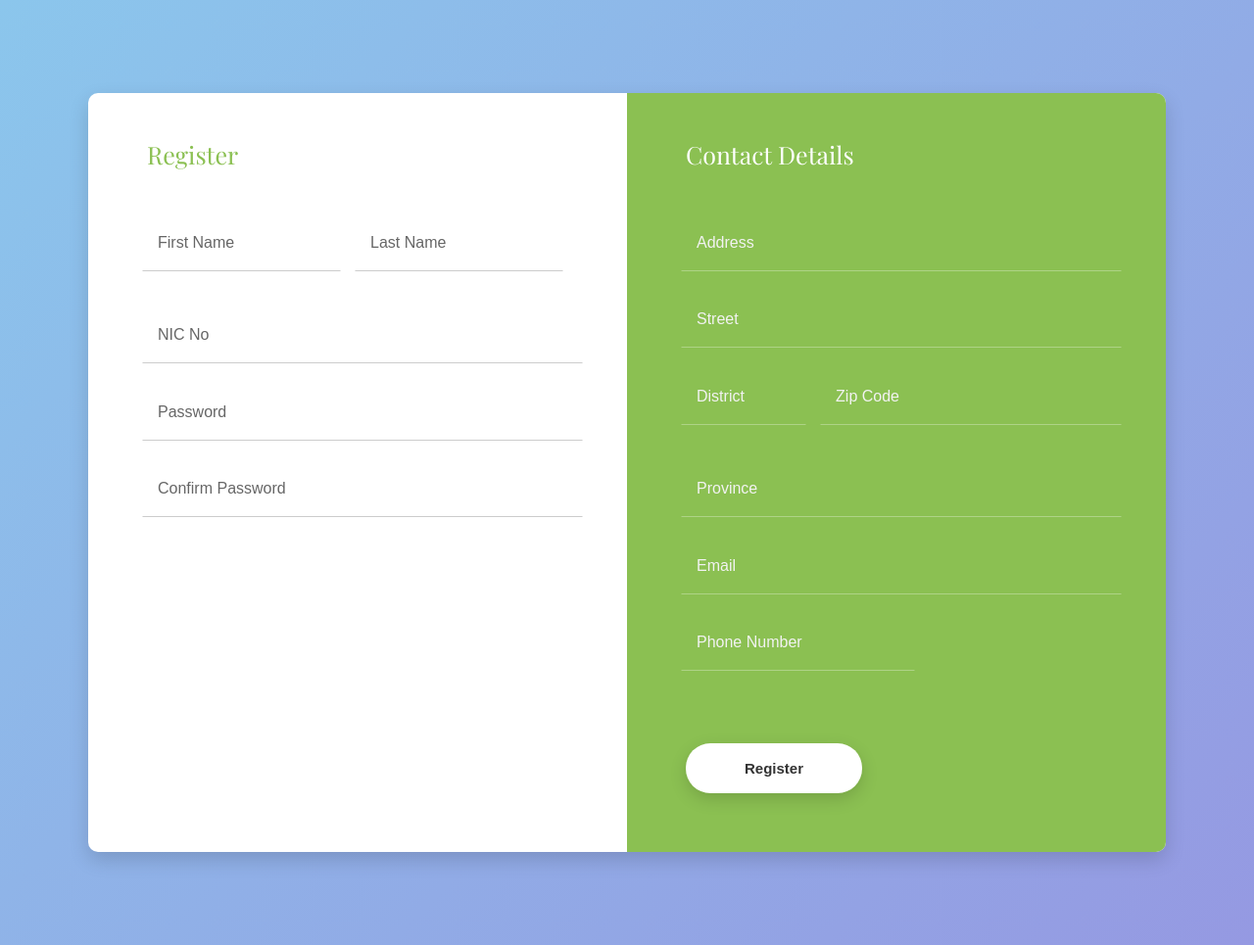
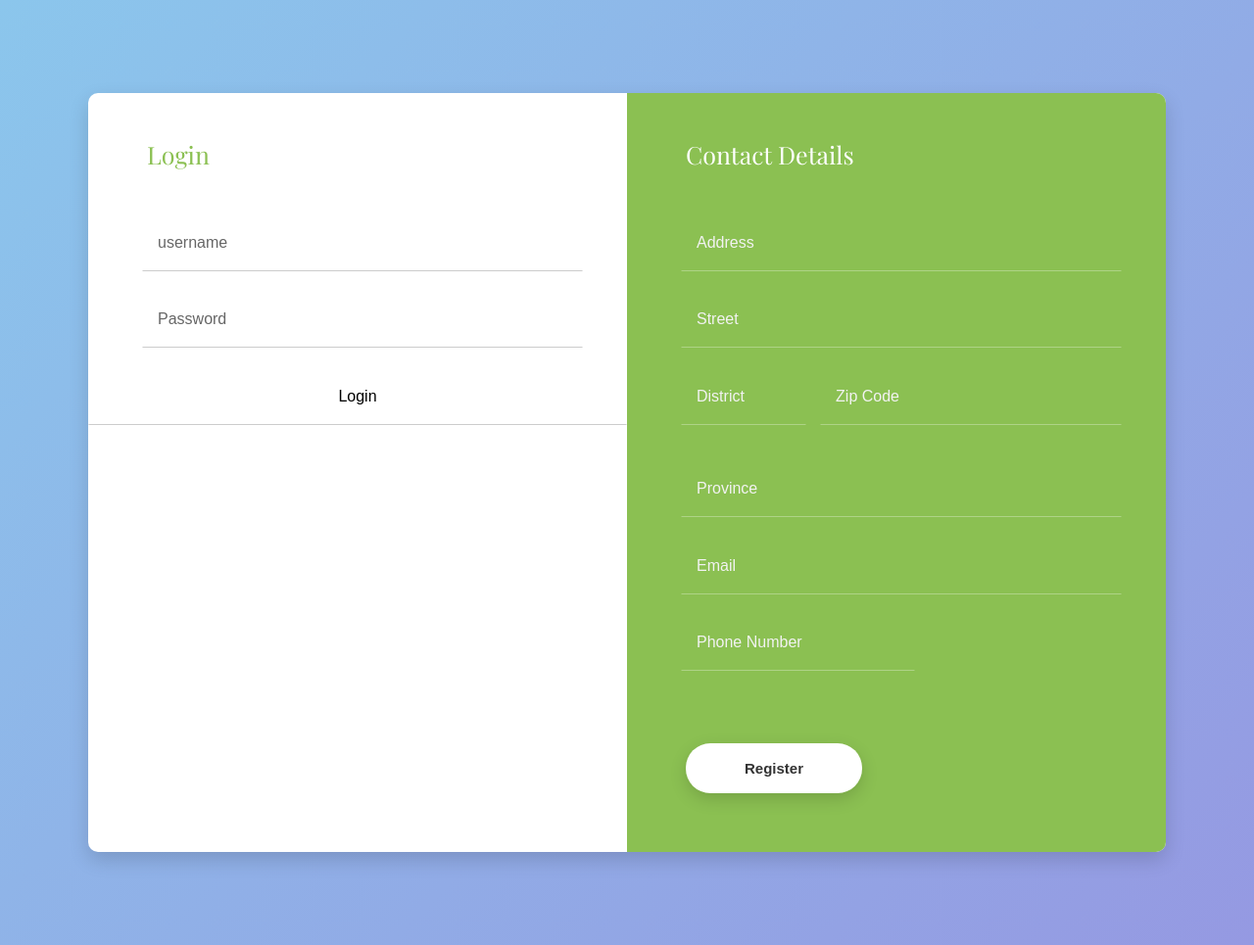
Before and after one commit to thxru/APWIS, a PHP site: page /userPage.php in a window 1280 px wide. Shown: the part 85-1050 px from the top of the page at 98% size. Run offline with PHP 8.4, Linux system fonts and the light colour scheme; some libraries are stand-ins or nearby versions; some web fonts are replaced.

Commit message:
Update userPage.php

```diff
--- a/userPage.php
+++ b/userPage.php
@@ -43,10 +43,10 @@
     $password = "";
     $dbname = "apwis";
     $conn = mysqli_connect($servername, $username, $password, $dbname);
-    if (isset($_REQUEST['submit'])) {
-        $nic = $_REQUEST['nic'];
-        $pass = $_REQUEST['pass'];
-        $query = "select * from registration where nic='$nic' and pass='$pass'";
+    if (isset($_REQUEST['Login'])) {
+        $name = $_REQUEST['username'];
+        $pass = $_REQUEST['password'];
+        $query = "select * from users where username='$name' and password='$pass'";
         $rs = mysqli_query($conn, $query);
         $rowcount = mysqli_num_rows($rs);
         if ($rowcount == 1) {
@@ -112,23 +112,16 @@
             <div class="form-v10-content">
                 <form class="form-detail" action="#" method="post" id="myform">
                     <div class="form-left">
-                        <h2>Register</h2>
-                        <div class="form-group">
-                            <div class="form-row form-row-1">
-                                <input type="text" name="first_name" id="first_name" class="input-text" placeholder="First Name" required>
-                            </div>
-                            <div class="form-row form-row-2">
-                                <input type="text" name="last_name" id="last_name" class="input-text" placeholder="Last Name" required>
-                            </div>
-                        </div>
+                        <h2>Login</h2>
+
                         <div class="form-row form-row-1">
-                            <input type="text" name="nic" class="nic" id="nic" placeholder="NIC No" required>
+                            <input type="text" name="username" class="nic" id="username" placeholder="username" required>
                         </div>
                         <div class="form-row form-row-3">
                             <input type="text" name="password" class="password" id="password" placeholder="Password" required>
                         </div>
-                        <div class="form-row form-row-4">
-                            <input type="text" name="confirmpassword" class="confirmpassword" id="confirmpassword" placeholder="Confirm Password" required>
+                        <div class="form-row-last">
+                            <input type="submit" name="Login" class="register" value="Login">
                         </div>
                     </div>
                     <div class="form-right">
```
